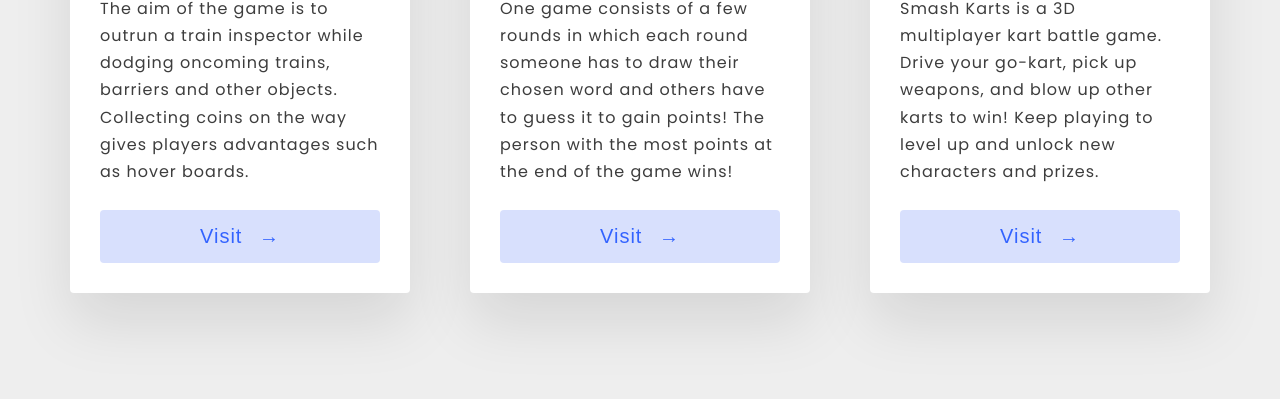
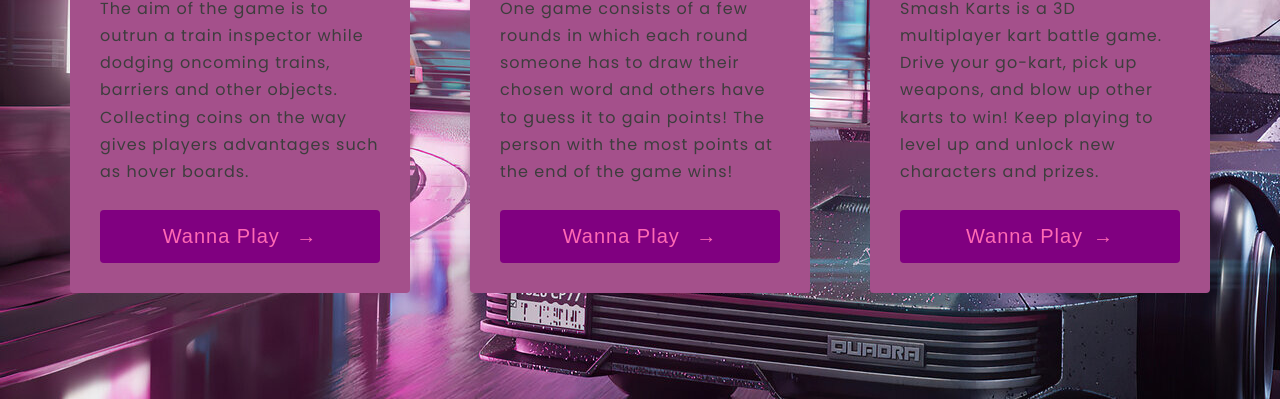
Before and after one commit to shomit1011/TW-ITW-3-Project-2, a plain HTML site: page index.html in a window 1280 px wide. Shown: the part 401-800 px from the top of the page. Drawn offline with Linux system fonts and the light colour scheme.

Commit message:
finish almost

```diff
--- a/index.html
+++ b/index.html
@@ -3,7 +3,7 @@
   <head>
     <meta charset="UTF-8" />
     <meta name="viewport" content="width=device-width, initial-scale=1.0" />
-    <title>webIQ</title>
+    <title>Maniac</title>
 
     <link rel="stylesheet" href="style.css" />
   </head>
@@ -19,7 +19,7 @@
                 The aim of the game is to outrun a train inspector while dodging oncoming trains,
                 barriers and other objects. Collecting coins on the way gives players advantages such as hover boards.
             </p>
-            <button class="card-btn">Visit <span>&rarr;</span></button>
+            <button class="card-btn">Wanna Play <span>&rarr;</span></button>
           </div>
         </div>
       </div>
@@ -36,7 +36,7 @@
                 One game consists of a few rounds in which each round someone has to draw their chosen word and others
                 have to guess it to gain points! The person with the most points at the end of the game wins!
             </p>
-            <button class="card-btn">Visit <span>&rarr;</span></button>
+            <button class="card-btn">Wanna Play <span>&rarr;</span></button>
           </div>
         </div>
       </div>
@@ -49,7 +49,7 @@
                 Smash Karts is a 3D multiplayer kart battle game.
                 Drive your go-kart, pick up weapons, and blow up other karts to win! Keep playing to level up and unlock new characters and prizes.
             </p>
-            <button class="card-btn">Visit <span>&rarr;</span></button>
+            <button class="card-btn">Wanna Play<span>&rarr;</span></button>
           </div>
         </div>
       </div>
--- a/style.css
+++ b/style.css
@@ -11,7 +11,7 @@ html {
 }
 
 body {
-  background-color: #eee;
+  background-image: url(../img/background.jpg);
   font-family: "Poppins", sans-serif;
   display: flex;
   justify-content: center;
@@ -28,18 +28,20 @@ body {
 }
 
 .grid-item {
-  background-color: #fff;
+  background-color: #a4508b;
+
   border-radius: 0.4rem;
   overflow: hidden;
-  box-shadow: 0 3rem 6rem rgba(0, 0, 0, 0.1);
+  box-shadow: #800080;
   cursor: pointer;
   transition: 0.2s;
 }
 
 .grid-item:hover {
   transform: translateY(-0.5%);
-  box-shadow: 0 4rem 8rem rgba(0, 0, 0, 0.5);
+  box-shadow:#800080;
 }
+
 
 .card-img {
   display: block;
@@ -73,14 +75,15 @@ body {
   padding: 1.5rem;
   font-size: 2rem;
   text-align: center;
-  color: #3363ff;
-  background-color: #d8e0fd;
-  border: none;
+  color: #FF69B4;
+  background-color: #800080;
+  border:none;
   border-radius: 0.4rem;
   transition: 0.2s;
   cursor: pointer;
   letter-spacing: 0.1rem;
 }
+
 
 .card-btn span {
   margin-left: 1rem;
@@ -89,7 +92,7 @@ body {
 
 .card-btn:hover,
 .card-btn:active {
-  background-color: #c2cffc;
+  background-color: #FFC0CB;
 }
 
 .card-btn:hover span,
```
Also changed, not shown: img/background.jpg (added).
